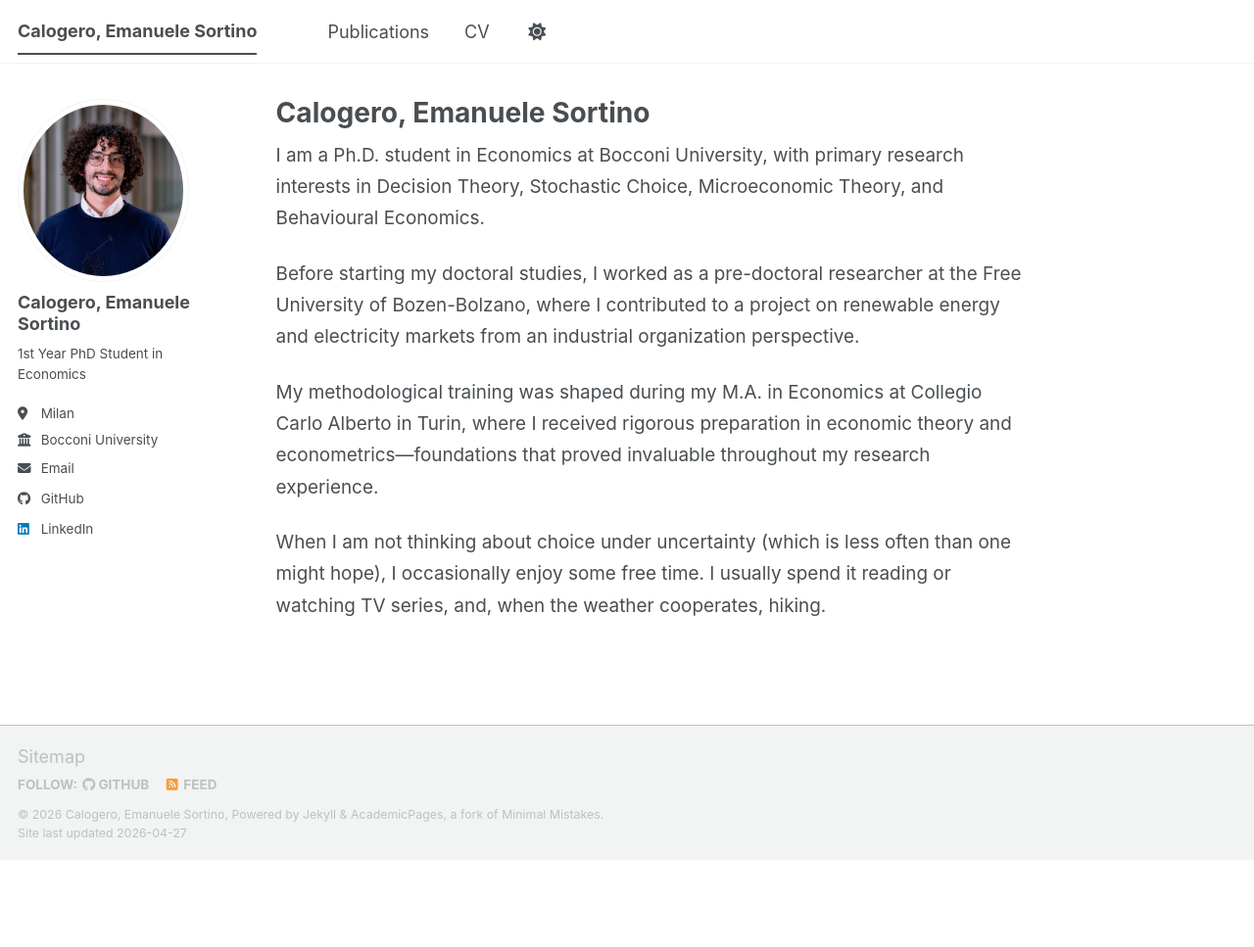
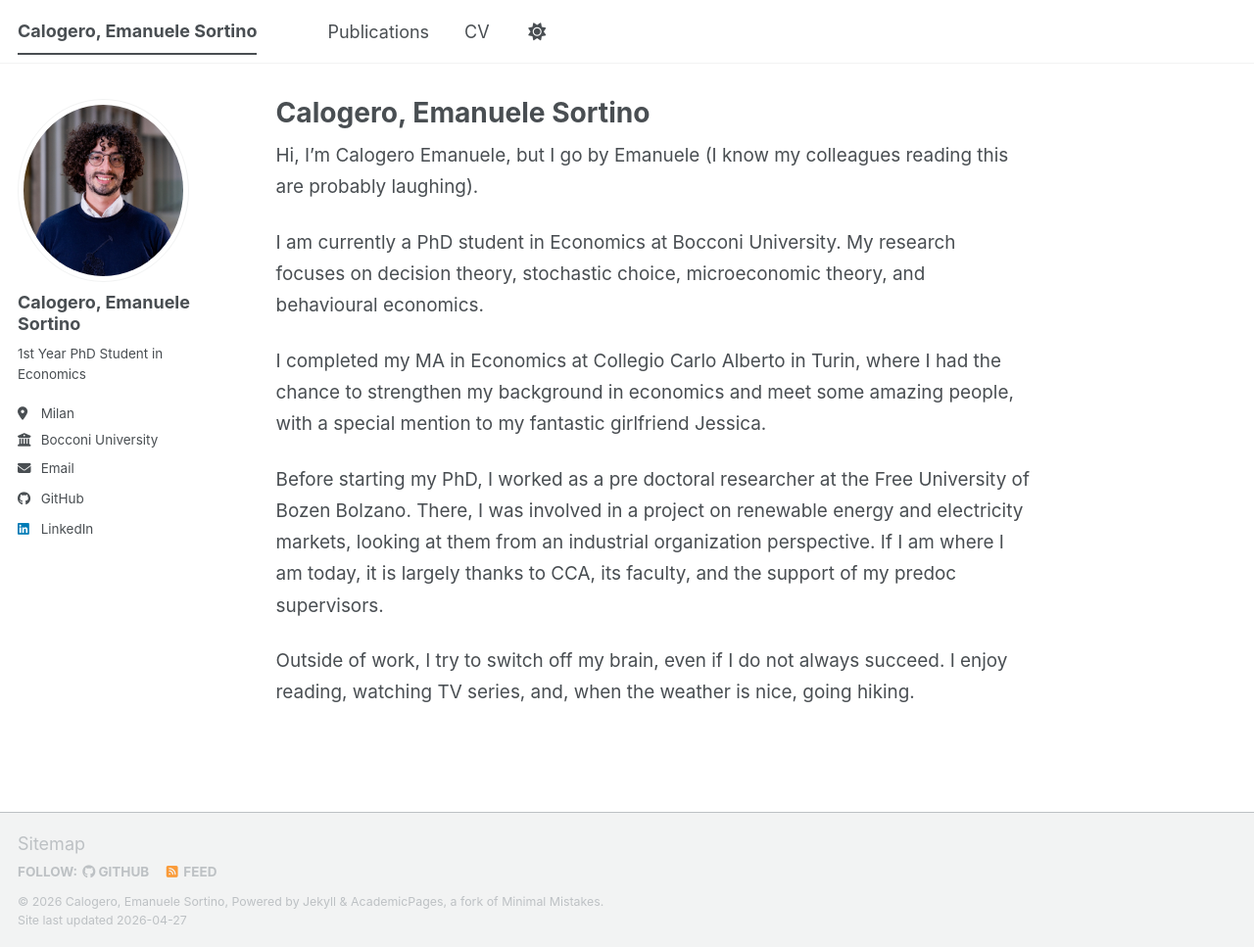
Before and after one commit to calosor/calosor.github.io, a Jekyll site: the page built from _pages/about.md, in a window 1280 px wide and 967 px high. Shown: the whole window at 98% size. Built offline with Jekyll 4.4.1, drawn with Linux system fonts in a browser that asks for light colours; a script bundle is joined from its source files by our own code; library files that are not in the unit come from our copies.

Commit message:
updated bio

```diff
--- a/_pages/about.md
+++ b/_pages/about.md
@@ -13,10 +13,12 @@ redirect_from:
 }
 </style>
 
-I am a Ph.D. student in Economics at Bocconi University, with primary research interests in Decision Theory, Stochastic Choice, Microeconomic Theory, and Behavioural Economics.
+Hi, I’m Calogero Emanuele, but I go by Emanuele (I know my colleagues reading this are probably laughing).
 
-Before starting my doctoral studies, I worked as a pre-doctoral researcher at the Free University of Bozen-Bolzano, where I contributed to a project on renewable energy and electricity markets from an industrial organization perspective.
+I am currently a PhD student in Economics at Bocconi University. My research focuses on decision theory, stochastic choice, microeconomic theory, and behavioural economics.
 
-My methodological training was shaped during my M.A. in Economics at Collegio Carlo Alberto in Turin, where I received rigorous preparation in economic theory and econometrics—foundations that proved invaluable throughout my research experience.
+I completed my MA in Economics at Collegio Carlo Alberto in Turin, where I had the chance to strengthen my background in economics and meet some amazing people, with a special mention to my fantastic girlfriend Jessica.
 
-When I am not thinking about choice under uncertainty (which is less often than one might hope), I occasionally enjoy some free time. I usually spend it reading or watching TV series, and, when the weather cooperates, hiking.
+Before starting my PhD, I worked as a pre doctoral researcher at the Free University of Bozen Bolzano. There, I was involved in a project on renewable energy and electricity markets, looking at them from an industrial organization perspective. If I am where I am today, it is largely thanks to CCA, its faculty, and the support of my predoc supervisors.
+
+Outside of work, I try to switch off my brain, even if I do not always succeed. I enjoy reading, watching TV series, and, when the weather is nice, going hiking.
```
